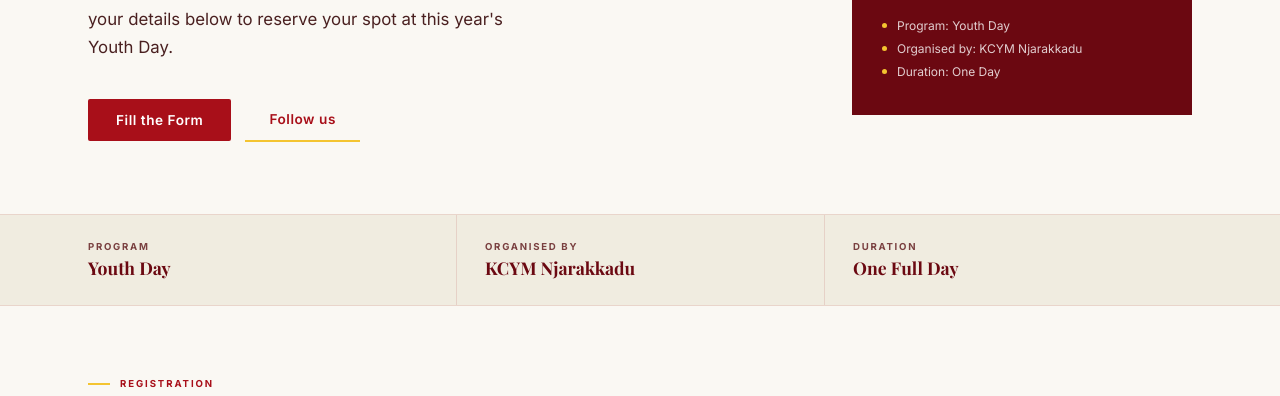
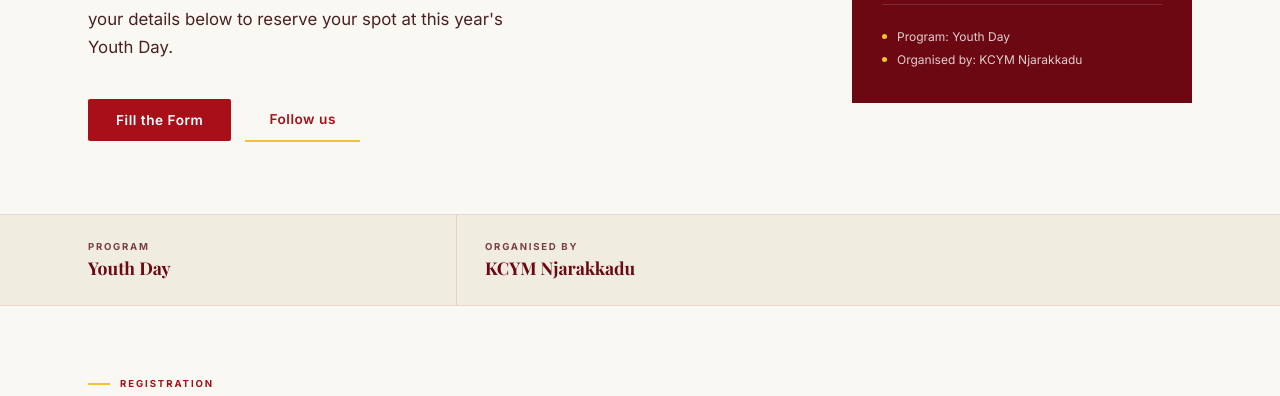
Before and after one commit to alanpaulcreate/kcym-njarakkadu, a plain HTML site: page index.html in a window 1280 px wide. Shown: the part 402-798 px from the top of the page. Drawn offline with nearby package versions, Linux system fonts and the light colour scheme; a script that the page names is missing; a web font is replaced by a local one.

Commit message:
Update index.html: comment out duration fields

```diff
--- a/index.html
+++ b/index.html
@@ -783,7 +783,7 @@
       <ul class="hero-card-meta" style="list-style:none;">
         <li class="meta-row"><span class="meta-dot"></span>Program: Youth Day</li>
         <li class="meta-row"><span class="meta-dot"></span>Organised by: KCYM Njarakkadu</li>
-        <li class="meta-row"><span class="meta-dot"></span>Duration: One Day</li>
+        <!--li class="meta-row"><span class="meta-dot"></span>Duration: One Day</li-->
       </ul>
     </aside>
   </section>
@@ -799,10 +799,10 @@
         <span class="stat-label">Organised by</span>
         <span class="stat-value">KCYM Njarakkadu</span>
       </div>
-      <div class="stat">
+      <!--div class="stat">
         <span class="stat-label">Duration</span>
         <span class="stat-value">One Full Day</span>
-      </div>
+      </div-->
     </div>
   </div>
 
```
